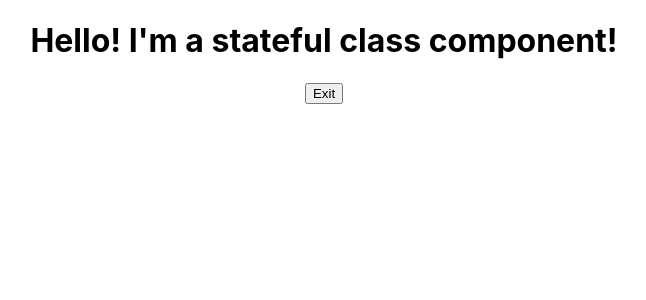
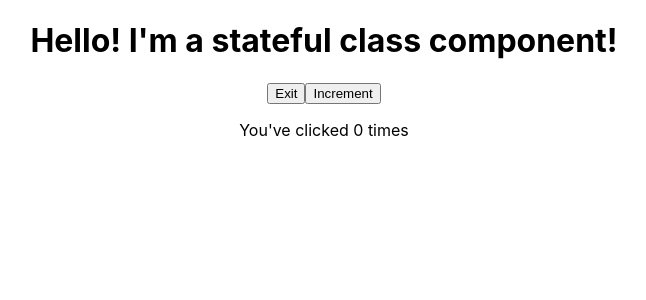
Before and after one commit to vivienrauch/gitpod-react, a React (Create React App) app in the folder my-app/: page / in a window 1280 px wide. Shown: the top 300 px of the page, without its empty margins (316-962 px from the left). Built offline with nearby package versions, Linux system fonts and the light colour scheme.

Commit message:
Add class handling

```diff
--- a/my-app/src/components/StatefulGreeting.js
+++ b/my-app/src/components/StatefulGreeting.js
@@ -8,14 +8,38 @@
             //initial state
             introduction: "Hello!",
             buttonText: "Exit",
+            count: 0
         };
+    }
+
+    handleClick() {
+        this.setState((prevState, prevProps) => {
+            console.log('previous State:', prevState)
+            console.log('previous Props:', prevProps)
+            return {
+                introduction: prevState.introduction === "Hello" ? "Goodbye" : "Hello",
+                buttonText: prevState.buttonText === "Exit" ? "Enter" : "Exit"
+            }
+        })
+    }
+
+    increment() {
+        this.setState((prevState, prevProps) => {
+            console.log('previous State:', prevState)
+            console.log('previous Props:', prevProps)
+            return {
+                count: prevState.count + 1
+            }
+        })
     }
 
     render() {
         return (
             <div>
                 <h1>{this.state.introduction} {this.props.greeting}</h1>
-                <button>{this.state.buttonText}</button>
+                <button onClick={() => this.handleClick()}>{this.state.buttonText}</button>
+                <button onClick={() => this.increment()}>Increment</button>
+                <p>You've clicked {this.state.count} times</p>
             </div>
         )
     }
```
